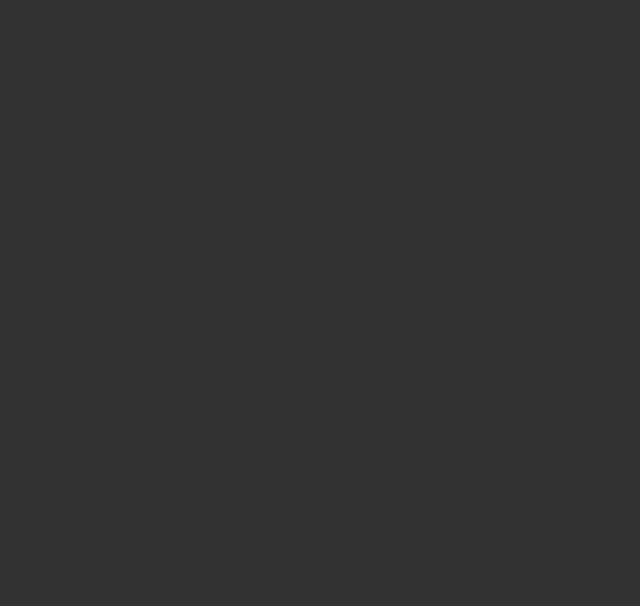
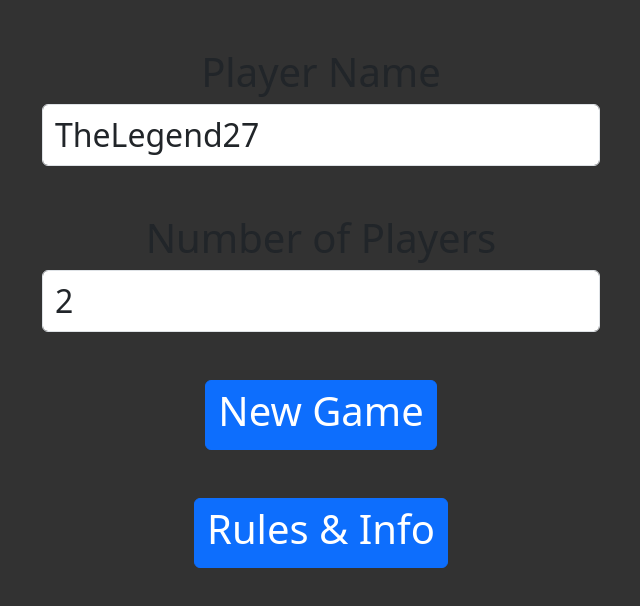
Before and after one commit to HarleaJohnston/React_Uno, a React (Create React App) app in the folder react-uno/: page / in a window 1280 px wide. Shown: the top 606 px of the page, without its empty margins (319-959 px from the left). Built offline with nearby package versions, Linux system fonts and the light colour scheme.

Commit message:
got the game to show

```diff
--- a/react-uno/package.json
+++ b/react-uno/package.json
@@ -6,6 +6,8 @@
     "@testing-library/jest-dom": "^5.17.0",
     "@testing-library/react": "^13.4.0",
     "@testing-library/user-event": "^13.5.0",
+    "bootstrap": "^5.3.2",
+    "jquery": "^3.7.1",
     "react": "^18.2.0",
     "react-dom": "^18.2.0",
     "react-scripts": "5.0.1",
--- a/react-uno/src/App.js
+++ b/react-uno/src/App.js
@@ -5,7 +5,7 @@
 function App() {
 	return (
 		<div className="App">
-
+			<Game />
 		</div>
 	);
 }
--- a/react-uno/src/Components/Game.js
+++ b/react-uno/src/Components/Game.js
@@ -1,16 +1,142 @@
-import React, { useState, useEffect } from "react";
-import {botNames} from './BotNames'
+import React, { useState, useEffect, useRef } from "react";
+import { botNames } from "./BotNames";
 
 function Game() {
-	const [players, setPlayers] = useState([])
-	const [playerAmount, setPlayerAmount] = useState(4)
-	const [initialCards, setInitialCards] = useState(7)
-	const [gameTurn, setGameTurn] = useState(0)
-	const [isClockwise, setIsClockwise] = useState(true)
-	const [isInitialDraw, setIsInitialDraw] = useState(true)
+	const [players, setPlayers] = useState([]);
+	const [playerAmount, setPlayerAmount] = useState(4);
+	const [initialCards, setInitialCards] = useState(7);
+	const [gameTurn, setGameTurn] = useState(0);
+	const [isClockwise, setIsClockwise] = useState(true);
+	const [isInitialDraw, setIsInitialDraw] = useState(true);
+
 	return (
-		<div>
-		</div>
+		<>
+			<div id="setupGame" className="container">
+				<form className="text-center">
+					<div className="form-group mt-5">
+						<label for="playerName">
+							<h1>Player Name</h1>
+						</label>
+						<input
+							type="text"
+							className="form-control form-size"
+							id="playerName"
+							value="TheLegend27"
+						/>
+					</div>
+					<div className="form-group mt-5">
+						<label for="amtPlayers">
+							<h1>Number of Players</h1>
+						</label>
+						<select className="form-control form-size" id="amtPlayers">
+							<option value="2" selected="selected">
+								2
+							</option>
+							<option value="3">3</option>
+							<option value="4">4</option>
+						</select>
+					</div>
+					<div className="form-group mt-5">
+						<button
+							className="btn btn-primary center-block"
+							type="button"
+							onclick="startGame()"
+						>
+							<h1>New Game</h1>
+						</button>
+					</div>
+					<div className="form-group mt-5">
+						<button
+							className="btn btn-primary center-block"
+							type="button"
+							onclick="window.open('rules.html','_self')"
+						>
+							<h1>Rules & Info</h1>
+						</button>
+					</div>
+				</form>
+			</div>
+			<div id="playingField" className="container mt-5 d-none">
+				<div className="row">
+					<div className="col center-card-hands" align="center">
+						<div id="TopSeatID"></div>
+						<div id="TopSeat"></div>
+					</div>
+				</div>
+
+				<div className="row">
+					<div className="col-md-2">
+						<div id="LeftSeatID"></div>
+						<div id="LeftSeat" className="sideHand"></div>
+					</div>
+					<div className="col-md-8 center-card-hands" align="center">
+						{/* style={"padding-top: 50px; padding-bottom: 50px"} */}
+						<div className="row" >
+							{/* style={"padding-right: 200px"} */}
+							<div className="col" >
+								<div className="drawDeckOnPlayfield black">
+									<div id="drawCardPile"></div>
+								</div>
+							</div>
+
+							<div className="col">
+								<br />
+								<div id="unoButton">
+									<button
+										className="btn btn-primary center-block"
+										type="button"
+										onclick="callUno()"
+									>
+										<h2>Call Uno!</h2>
+									</button>
+								</div>
+							</div>
+						</div>
+						<div className="row">
+							<div id="discardDeckDiv"></div>
+							<div id="playfieldHand"></div>
+						</div>
+					</div>
+					<div className="col-md-2">
+						<div id="RightSeatID"></div>
+						<div id="RightSeat" className="sideHand"></div>
+					</div>
+				</div>
+
+				<div className="row">
+					<div className="col center-card-hands" align="center">
+						<div id="BottomSeatID"></div>
+						<div id="BottomSeat"></div>
+						<div id="player1Hand"></div>
+					</div>
+				</div>
+
+				<div id="wildColor"></div>
+				<div id="overlay">
+					<div id="text">
+						<center>Choose a color!</center>
+						<div className="main-container">
+							<div
+								className="size red-circle"
+								onclick="selectWildColor('Red')"
+							></div>
+							<div
+								className="size blue-circle"
+								onclick="selectWildColor('Blue')"
+							></div>
+							<div
+								className="size yellow-circle"
+								onclick="selectWildColor('Yellow')"
+							></div>
+							<div
+								className="size green-circle"
+								onclick="selectWildColor('Green')"
+							></div>
+						</div>
+					</div>
+				</div>
+			</div>
+		</>
 	);
 }
 
--- a/react-uno/src/index.scss
+++ b/react-uno/src/index.scss
@@ -5,5 +5,8 @@
 $greenCard: #18a849;
 $CardBackground: #ffffff;
 
+//Imports
+@import url("https://cdn.jsdelivr.net/npm/bootstrap@5.3.0-alpha3/dist/css/bootstrap.min.css");
+@import "../node_modules/bootstrap/scss/bootstrap";
 
 //Mixins
```
Also changed, not shown: 1 other file (tests, documents, lock files or other folders).
